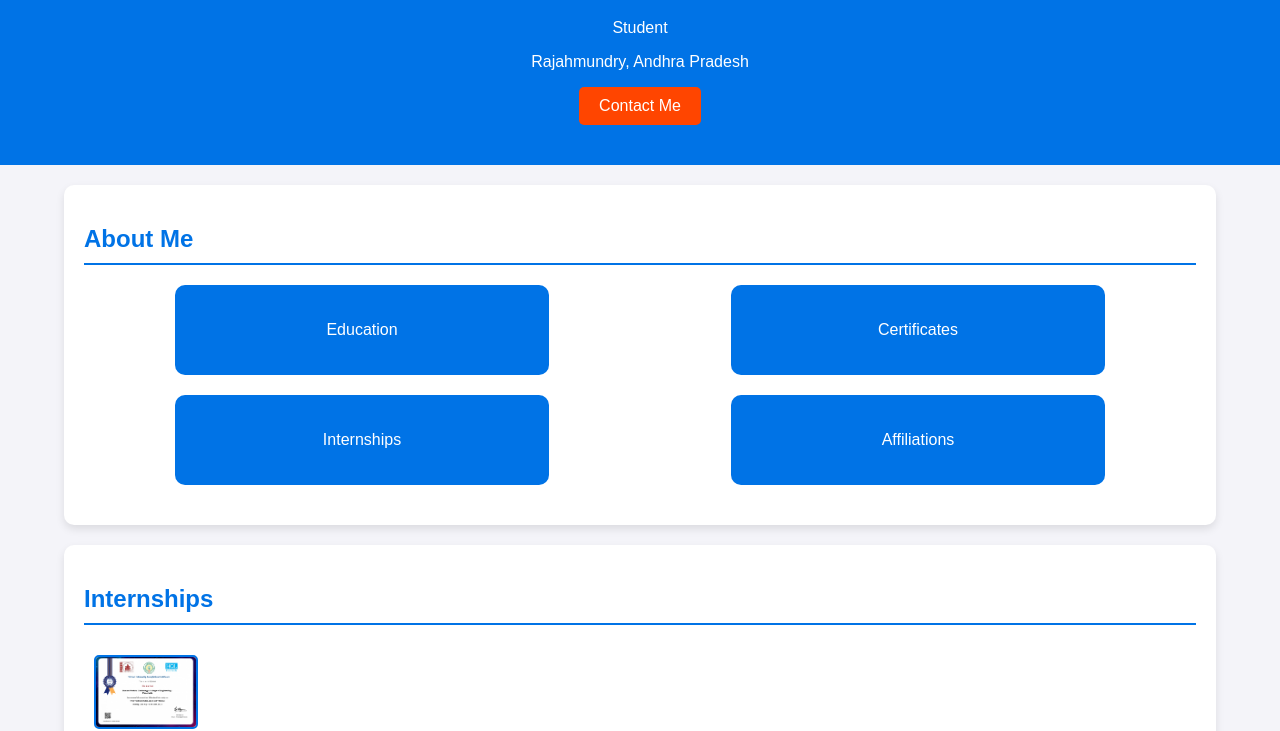
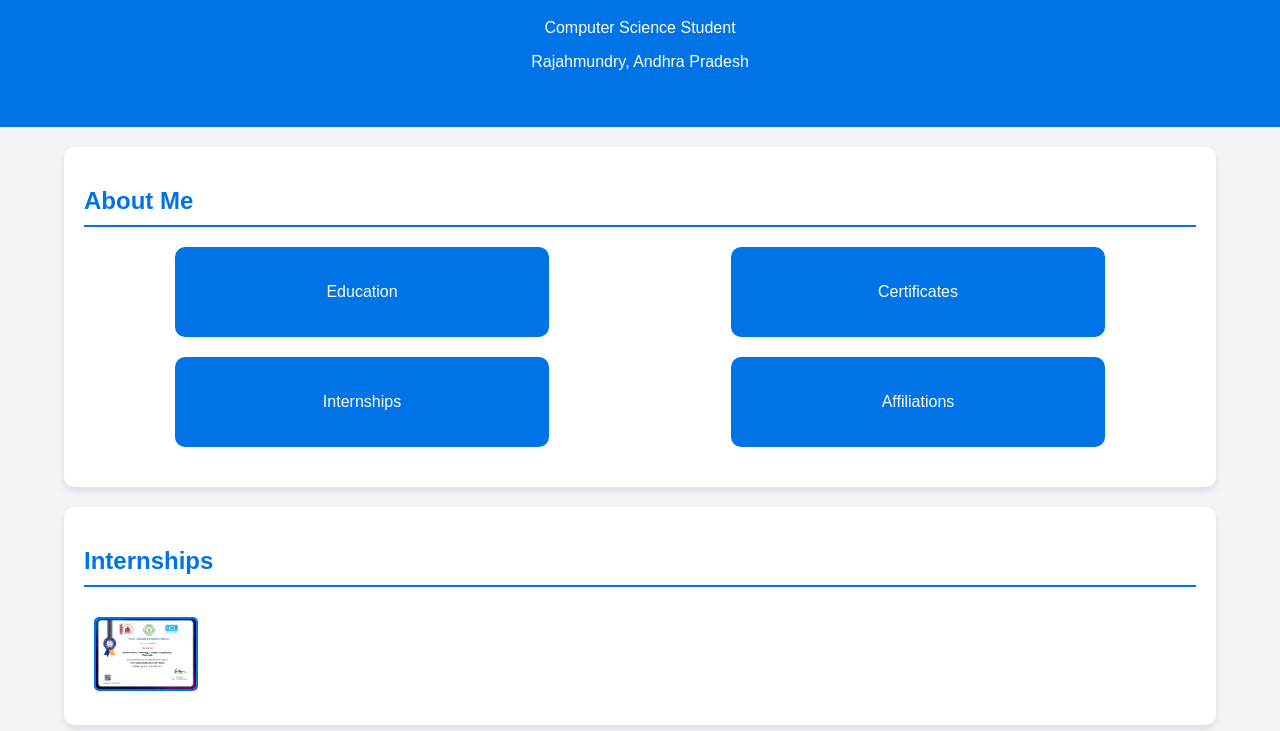
Before and after one commit to saipolam/Portfolio, a plain HTML site: page index.html in a window 1280 px wide. Shown: the part 101-832 px from the top of the page. Drawn offline with Linux system fonts and the light colour scheme.

Commit message:
Update index.html

```diff
--- a/index.html
+++ b/index.html
@@ -11,9 +11,8 @@
         <div class="container">
             <div class="profile">
                 <h1>Sai Polam</h1>
-                <p>Student</p>
+                <p>Computer Science Student</p>
                 <p>Rajahmundry, Andhra Pradesh</p>
-                <a href="mailto:saipolam0222@hotmail.com" class="contact-button">Contact Me</a>
             </div>
         </div>
     </header>
@@ -125,6 +124,7 @@
 
     <footer>
         <p>&copy; 2024 Sai Polam. All Rights Reserved.</p>
+        <a href="mailto:saipolam0222@hotmail.com" class="contact-button">Contact Me</a>
     </footer>
 
     <!-- Modal for enlarging images -->
```
